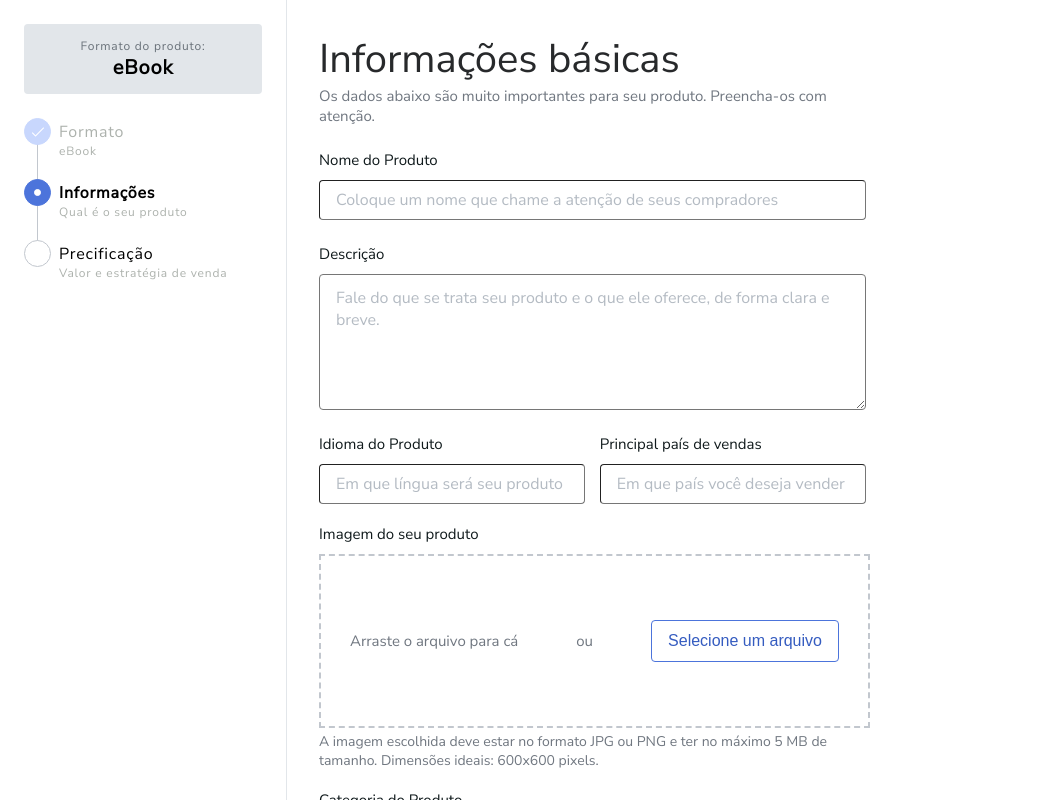
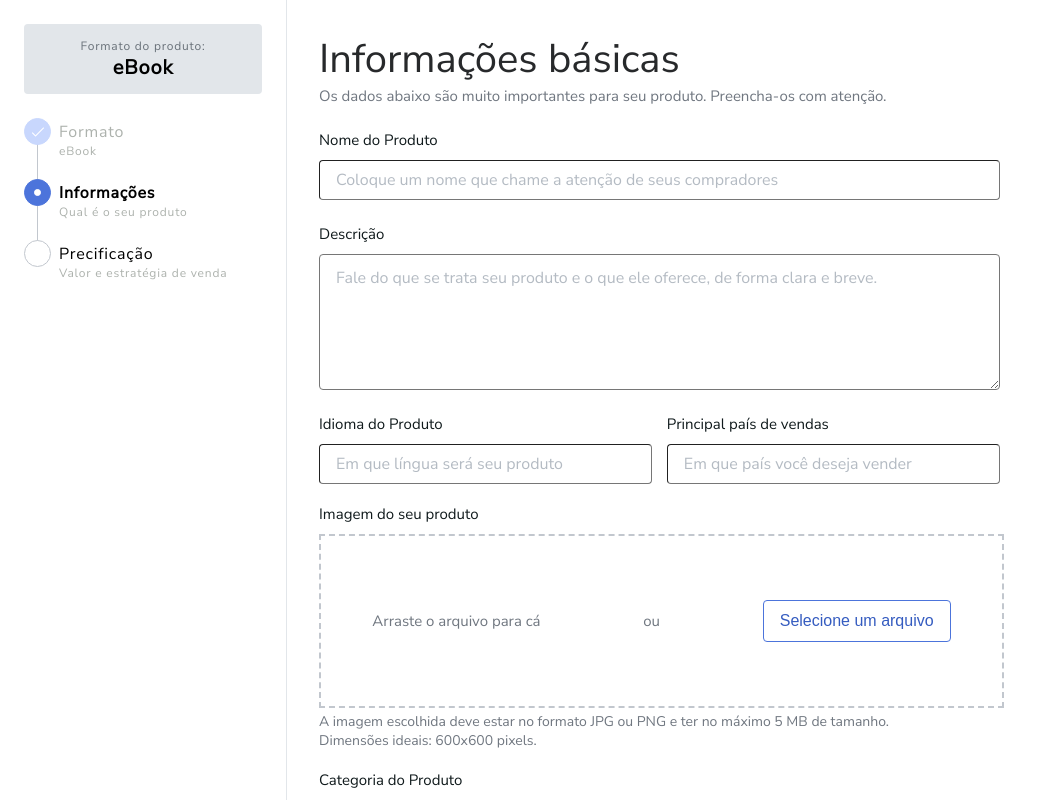
Before and after one commit to imbroisi/hotmart-products, a React (Create React App) app: page /ebook in a window 1280 px wide. Shown: the top 800 px of the page, without its empty margins (0-1043 px from the left). Built offline with nearby package versions, Linux system fonts and the light colour scheme.

Commit message:
add: max-width

```diff
--- a/src/Pages/Products/PagesPattern/BasicInfos/styles.ts
+++ b/src/Pages/Products/PagesPattern/BasicInfos/styles.ts
@@ -10,7 +10,7 @@ export const Container = styled.div`
   box-sizing: border-box;
   font-size: 15px;
   letter-spacing: normal;
-  max-width: 860px;
+  max-width: 1100px;
   min-width: 512px;
   border-left: 1px solid #e2e6ea;
 `;
```
